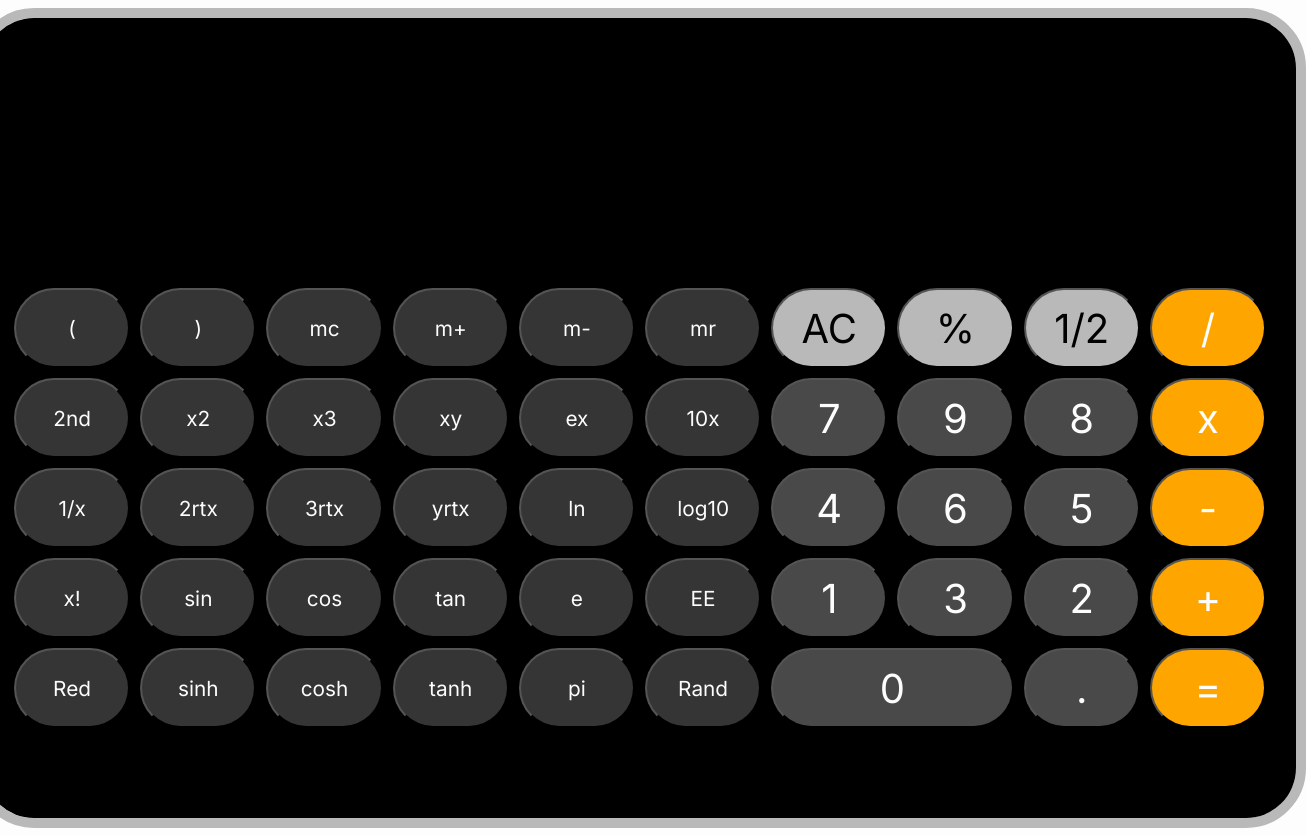
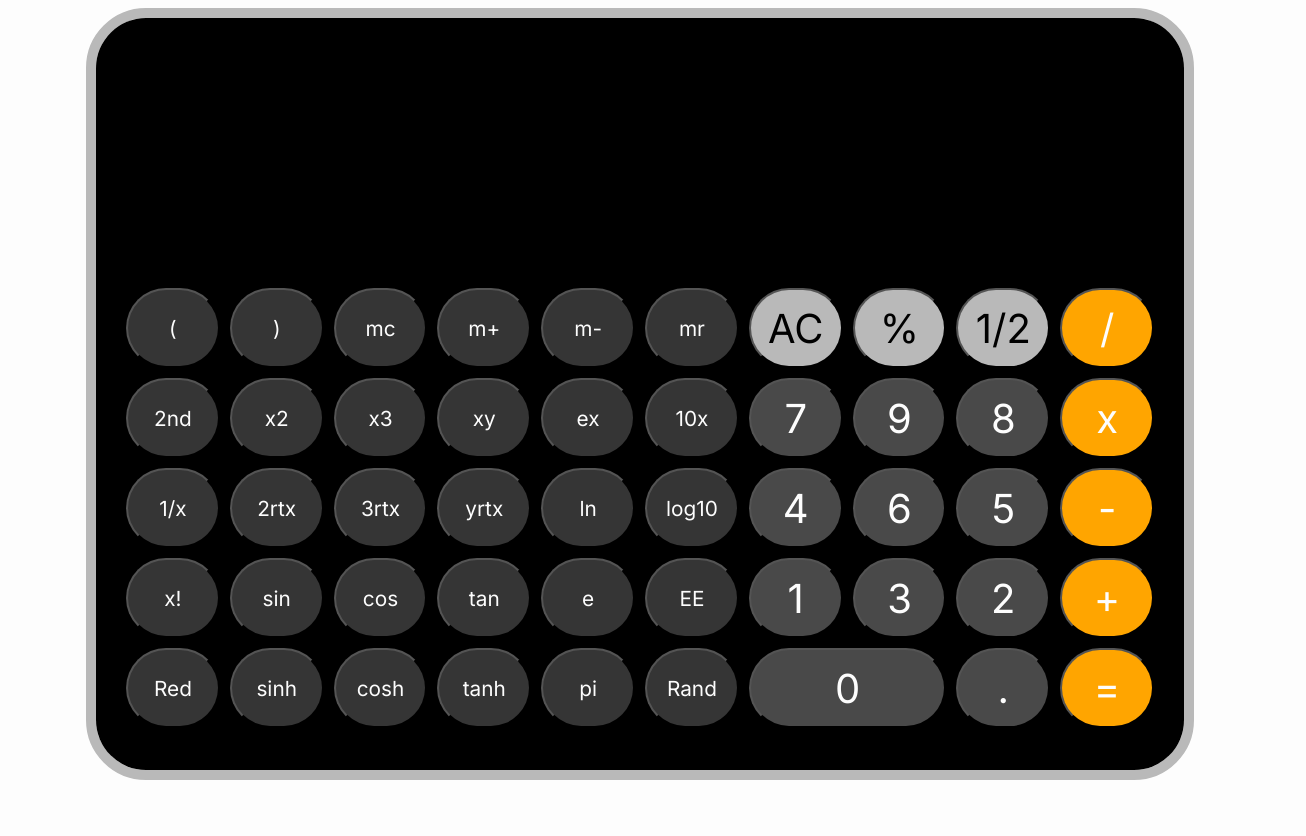
Before and after one commit to khalidhersi/Calculator, a plain HTML site: page index.html in a window 1280 px wide. Shown: the whole page, 1306 px wide, since content can reach past the window. After the commit the page ends 800 px from the top, so only its background shows below. Drawn offline with Linux system fonts and the light colour scheme.

Commit message:
design completed

```diff
--- a/assets/_grid.scss
+++ b/assets/_grid.scss
@@ -124,13 +124,13 @@
 
 }
 
-@media screen and (min-width: 700px) {
+@media screen and (min-width: 960px) {
 
     .calculators__items {
         display: grid;
         background-color: $primary-color;
-        height: 50rem;
-        width: 82em;
+        height: 47rem;
+        width: 68em;
         padding: 0 30px 20px 30px;
         border-radius: 50px;
         grid-template-columns: repeat(10, 1fr);
```
Also changed, not shown: styles.css.
